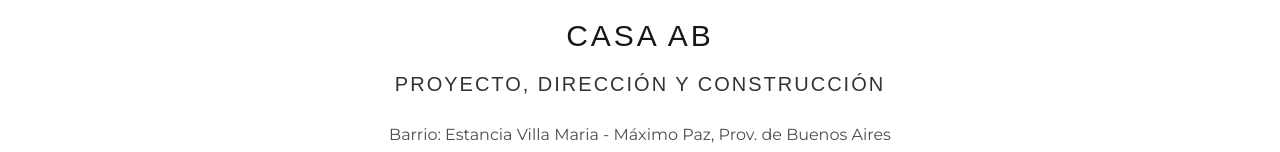
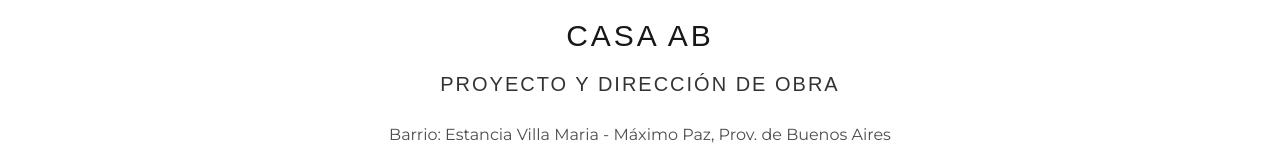
Before and after one commit to aguspen/sedearq, a Next.js app: page /proyectos/casa-ab in a window 1280 px wide. Shown: the part 514-666 px from the top of the page. Built offline with nearby package versions, Linux system fonts and the light colour scheme.

Commit message:
ajuste de textos

```diff
--- a/app/proyectos/data.ts
+++ b/app/proyectos/data.ts
@@ -88,7 +88,7 @@
   {
     slug: 'casa-golf',
     titulo: 'CASA GOLF',
-    descripcion: 'PROYECTO, DIRECCIÓN Y CONSTRUCCIÓN',
+    descripcion: 'PROYECTO Y DIRECCIÓN DE OBRA',
     detalles: [
       'Barrio: Estancia Villa Maria - Máximo Paz, Prov. de Buenos Aires',
       '442 m2',
@@ -239,7 +239,7 @@
   {
     slug: 'casa-ab',
     titulo: 'CASA AB',
-    descripcion: 'PROYECTO, DIRECCIÓN Y CONSTRUCCIÓN',
+    descripcion: 'PROYECTO Y DIRECCIÓN DE OBRA',
     detalles: [
       'Barrio: Estancia Villa Maria - Máximo Paz, Prov. de Buenos Aires',
       '360 m2',
@@ -289,8 +289,8 @@
   },
   {
     slug: 'casa-valeria',
-    titulo: 'CASA VALERIA',
-    descripcion: 'PROYECTO, DIRECCIÓN Y CONSTRUCCIÓN',
+    titulo: 'CASA VB',
+    descripcion: 'PROYECTO Y DIRECCIÓN DE OBRA',
     detalles: [
       'Barrio: Estancia Villa Maria - Máximo Paz, Prov. de Buenos Aires',
       '215 m2',
```
